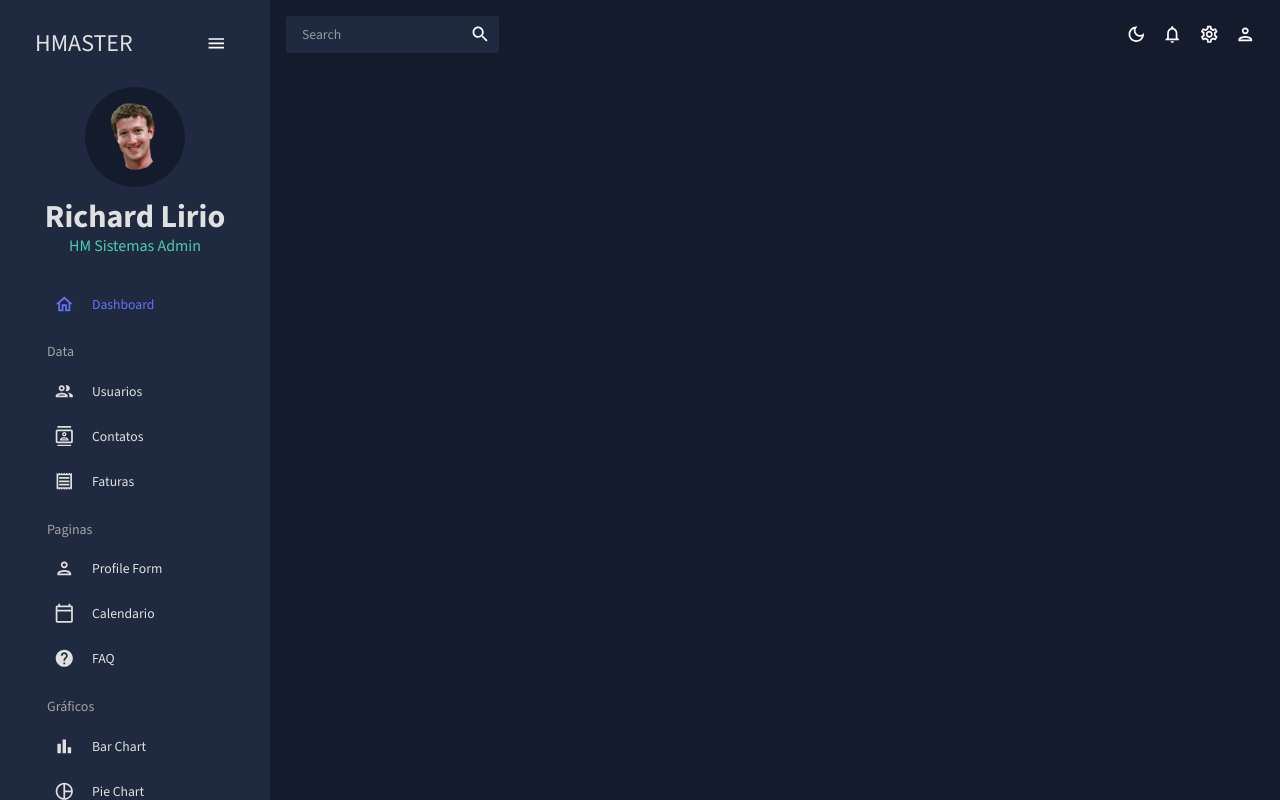
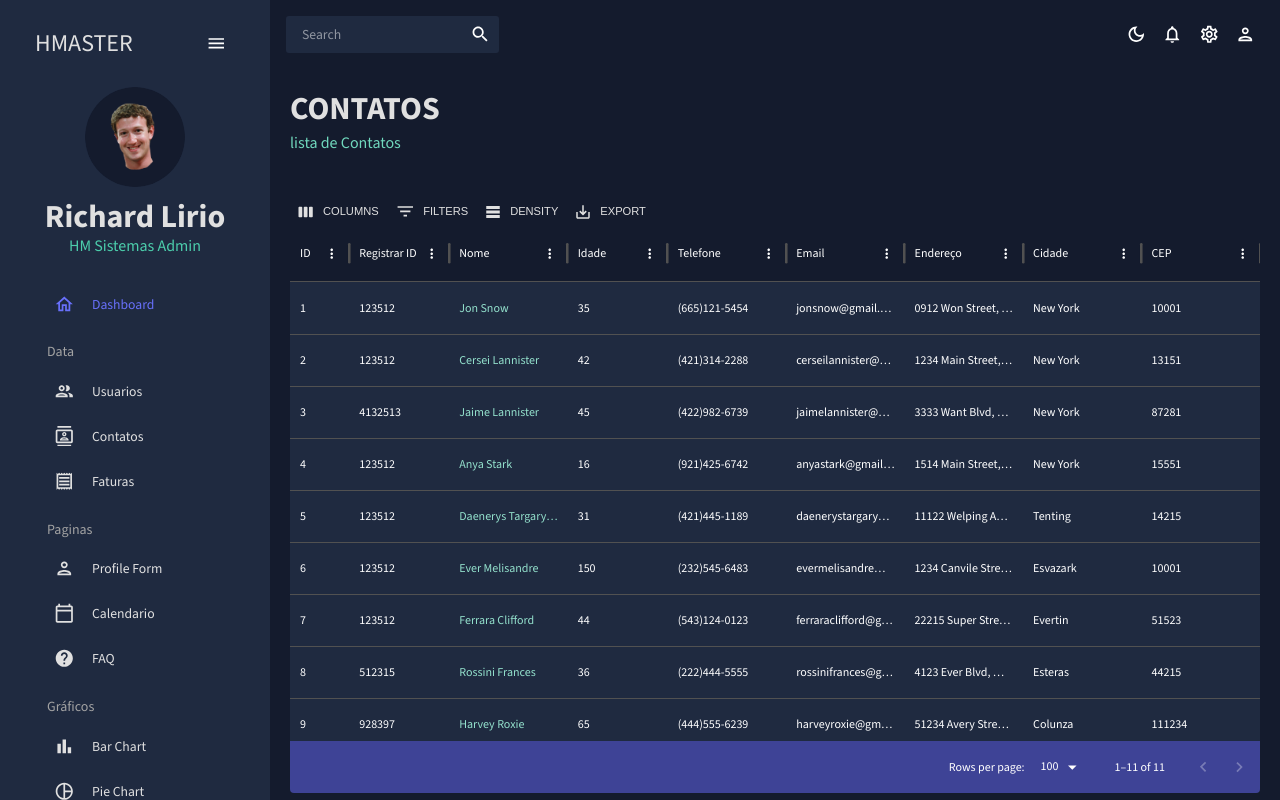
Before and after one commit to RichardLirio/crm-react-admin, a React (Create React App) app: page /contatos in a window 1280 px wide. Built offline with nearby package versions, Linux system fonts and the light colour scheme.

Commit message:
Criando pagina de contatos com a Grid e Toolbar.

```diff
--- a/src/App.js
+++ b/src/App.js
@@ -6,7 +6,7 @@ import Sidebar from "./pages/global/Sidebar";
 import Dashboard from "./pages/dashboard";//dashboard
 import Users from "./pages/users";//team
 // import Faturas from "./pages/faturas";//Invoices
-// import Contatos from "./pages/contatos";//contacts
+import Contatos from "./pages/contatos";//contacts
 // import Bar from "./pages/bar";
 // import Form from "./pages/form";
 // import Line from "./pages/line";
@@ -30,7 +30,7 @@ function App() {
               <Route path="/" element={<Dashboard />} />
               <Route path="/users" element={<Users />} />
               {/* <Route path="/faturas" element={<Faturas />} /> */}
-              {/* <Route path="/contatos" element={<Contatos />} /> */}
+              <Route path="/contatos" element={<Contatos />} />
               {/* <Route path="/bar" element={<Bar />} /> */}
               {/* <Route path="/form" element={<Form />} /> */}
               {/* <Route path="/line" element={<Line />} /> */}
--- /dev/null
+++ b/src/pages/contatos/index.jsx
@@ -0,0 +1,103 @@
+import { Box } from "@mui/material";
+import { DataGrid, GridToolbar } from "@mui/x-data-grid";
+import { tokens } from "../../theme";
+import { mockDataContacts } from "../../data/mockData";
+import Header from "../../components/Header";
+import { useTheme } from "@mui/material";
+
+const Users = () => {
+  const theme = useTheme();
+  const colors = tokens(theme.palette.mode);
+
+  const columns = [
+    { field: "id", headerName: "ID", flex: 0.5 },
+    { field: "registrarId", headerName: "Registrar ID" },
+    {
+      field: "name",
+      headerName: "Nome",
+      flex: 1,
+      cellClassName: "name--column--cell",
+    },
+    {
+      field: "age",
+      headerName: "Idade",
+      type: "number",
+      headerAlign: "left",
+      align: "left",
+    },
+    {
+      field: "phone",
+      headerName: "Telefone",
+      flex: 1,
+    },
+    {
+      field: "email",
+      headerName: "Email",
+      flex: 1,
+    },
+    {
+      field: "address",
+      headerName: "Endereço",
+      flex: 1,
+    },
+    {
+      field: "city",
+      headerName: "Cidade",
+      flex: 1,
+    },
+    {
+      field: "zipCode",
+      headerName: "CEP",
+      flex: 1,
+    },
+  ];
+
+  return (
+    <Box m="20px">
+      <Header title="CONTATOS" subtitle="lista de Contatos" />
+      <Box
+        m="40px 0 0 0"
+        height="75vh"
+        sx={{
+          "& .MuiDataGrid-root": {
+            border: "none",
+          },
+          "& .MuiDataGrid-cell": {
+            borderBottom: "none",
+          },
+          "& .name--column--cell": {
+            color: colors.greenAccent[300],
+          },
+          "& .MuiDataGrid-columnHeaders": {
+            backgroundColor: colors.blueAccent[700],
+            borderBottom: "none",
+          },
+          "& .MuiDataGrid-virtualScroller": {
+            backgroundColor: colors.primary[400],
+          },
+          "& .MuiDataGrid-footerContainer": {
+            borderTop: "none",
+            backgroundColor: colors.blueAccent[700],
+          },
+          "& .MuiDataGrid-toolbarContainer .MuiButton-text": {
+            color: `${colors.grey[100]} !important`,
+          },
+          ".css-1j9zlvn-MuiDataGrid-root .MuiDataGrid-container--top [role=row]":
+            {
+              backgroundColor: colors.blueAccent[700],
+            },
+        }}
+      >
+        <DataGrid
+          rows={mockDataContacts}
+          columns={columns}
+          slots={{
+            toolbar: GridToolbar,
+          }}
+        />
+      </Box>
+    </Box>
+  );
+};
+
+export default Users;
--- a/src/pages/users/index.jsx
+++ b/src/pages/users/index.jsx
@@ -12,7 +12,10 @@ const Users = () => {
   const colors = tokens(theme.palette.mode);
 
   const columns = [
-    { field: "id", headerName: "ID" },
+    {
+      field: "id",
+      headerName: "ID",
+    },
     {
       field: "name",
       headerName: "Nome",
@@ -84,7 +87,7 @@ const Users = () => {
             color: colors.greenAccent[300],
           },
           "& .MuiDataGrid-columnHeaders": {
-            backgroundColor: colors.blueAccent[700],
+            backgroundColor: `${colors.blueAccent[700]} !important`,
             borderBottom: "none",
           },
           "& .MuiDataGrid-virtualScroller": {
@@ -97,6 +100,9 @@ const Users = () => {
           "& .MuiCheckbox-root": {
             color: `${colors.greenAccent[200]} !important`,
           },
+          ".css-1j9zlvn-MuiDataGrid-root .MuiDataGrid-container--top [role=row]": {
+            backgroundColor: colors.blueAccent[700],
+          },
         }}
       >
         <DataGrid rows={mockDataTeam} columns={columns} />
```
